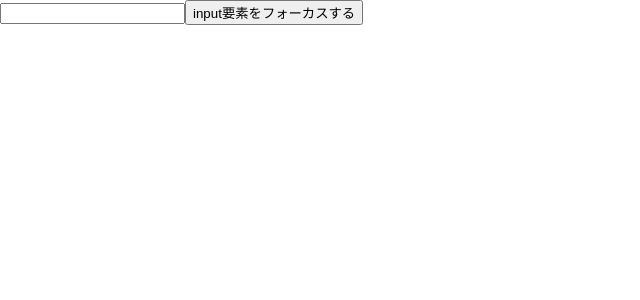
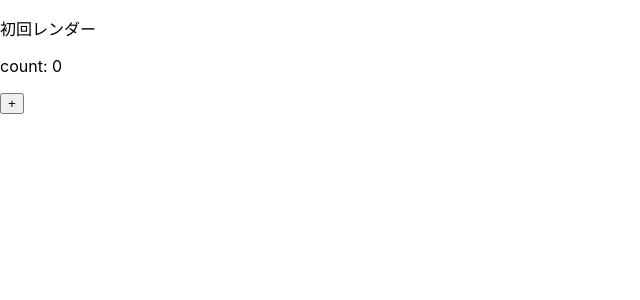
Before and after one commit to takakikasuga/react-hooks-series, a React (Create React App) app: page / in a window 1280 px wide. Shown: the top 300 px of the page, without its empty margins (0-640 px from the left). Built offline with nearby package versions, Linux system fonts and the light colour scheme.

Commit message:
useRef　テスト

```diff
--- a/src/App.js
+++ b/src/App.js
@@ -6,9 +6,9 @@ import axios from 'axios';
 function App() {
   return (
     <>
-      <UseRefDom></UseRefDom>
+      {/* <UseRefDom></UseRefDom> */}
       {/* <UseState></UseState> */}
-      {/* <UseRef></UseRef>  */}
+      <UseRef></UseRef>
     </>
   );
 }
```
